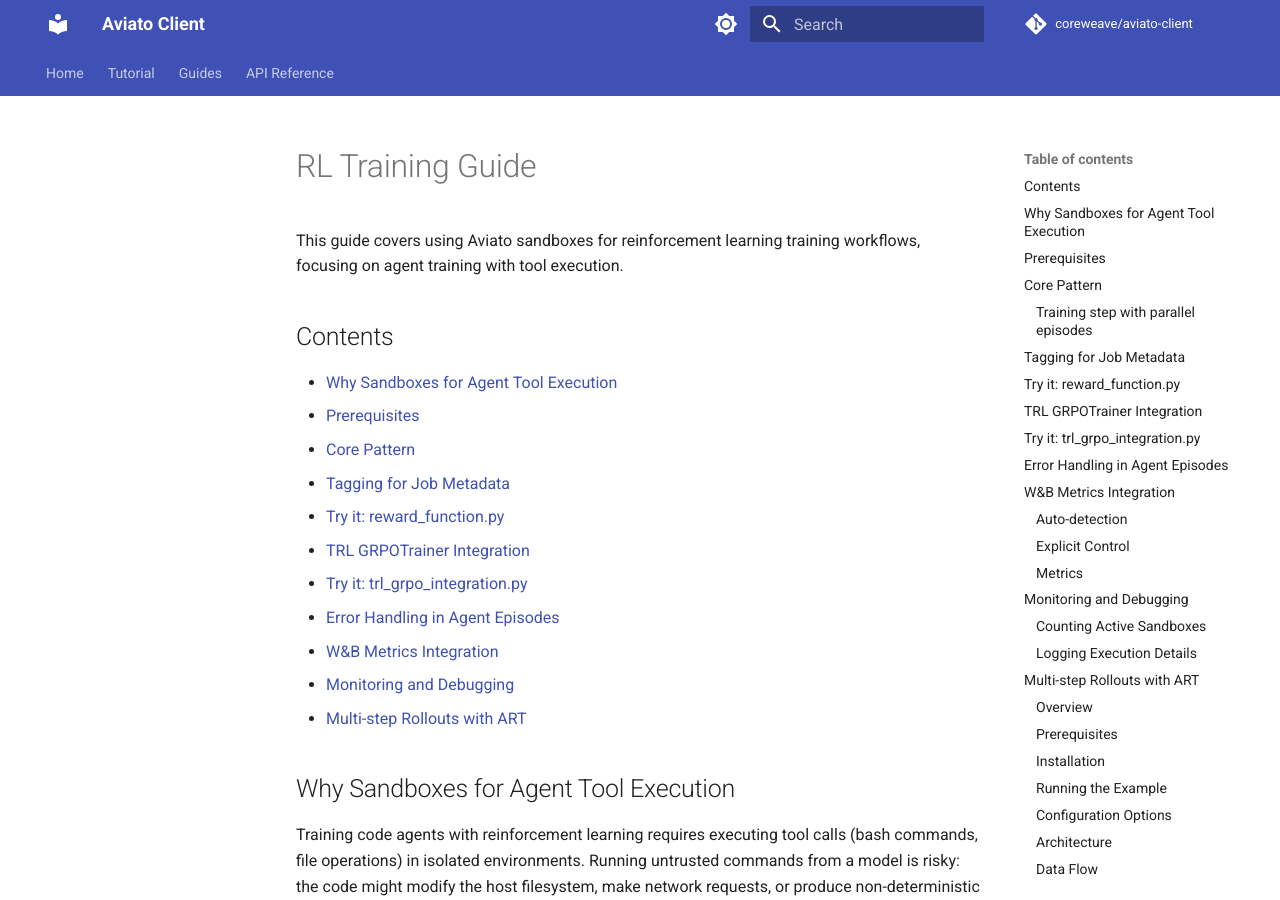
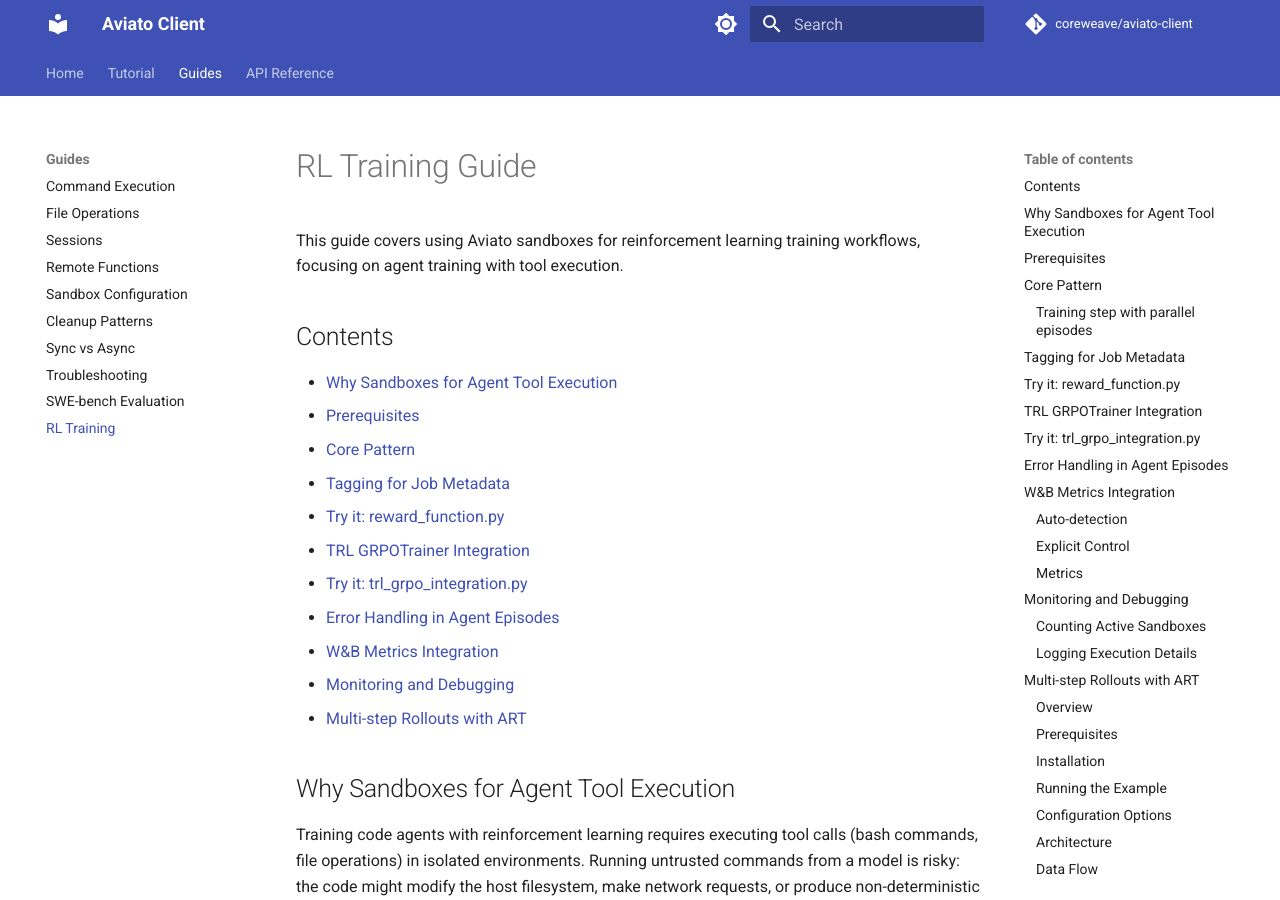
Before and after one commit to coreweave/cwsandbox-client, an MkDocs documentation site: the page built from docs/guides/rl-training.md, in a window 1280 px wide and 900 px high. Built offline with MkDocs 1.6.1 and Material for MkDocs 9.7.7, drawn with Linux system fonts in a browser that asks for light colours; comment, search, counter and statistics services are not loaded.

Commit message:
docs: add RL training guide to mkdocs navigation
Add the rl-training.md guide to the Guides section in mkdocs.yml
so it appears in the documentation site navigation.

```diff
--- a/mkdocs.yml
+++ b/mkdocs.yml
@@ -82,4 +82,5 @@ nav:
       - Sync vs Async: guides/sync-vs-async.md
       - Troubleshooting: guides/troubleshooting.md
       - SWE-bench Evaluation: guides/swebench.md
+      - RL Training: guides/rl-training.md
   - API Reference: api/index.md
```
